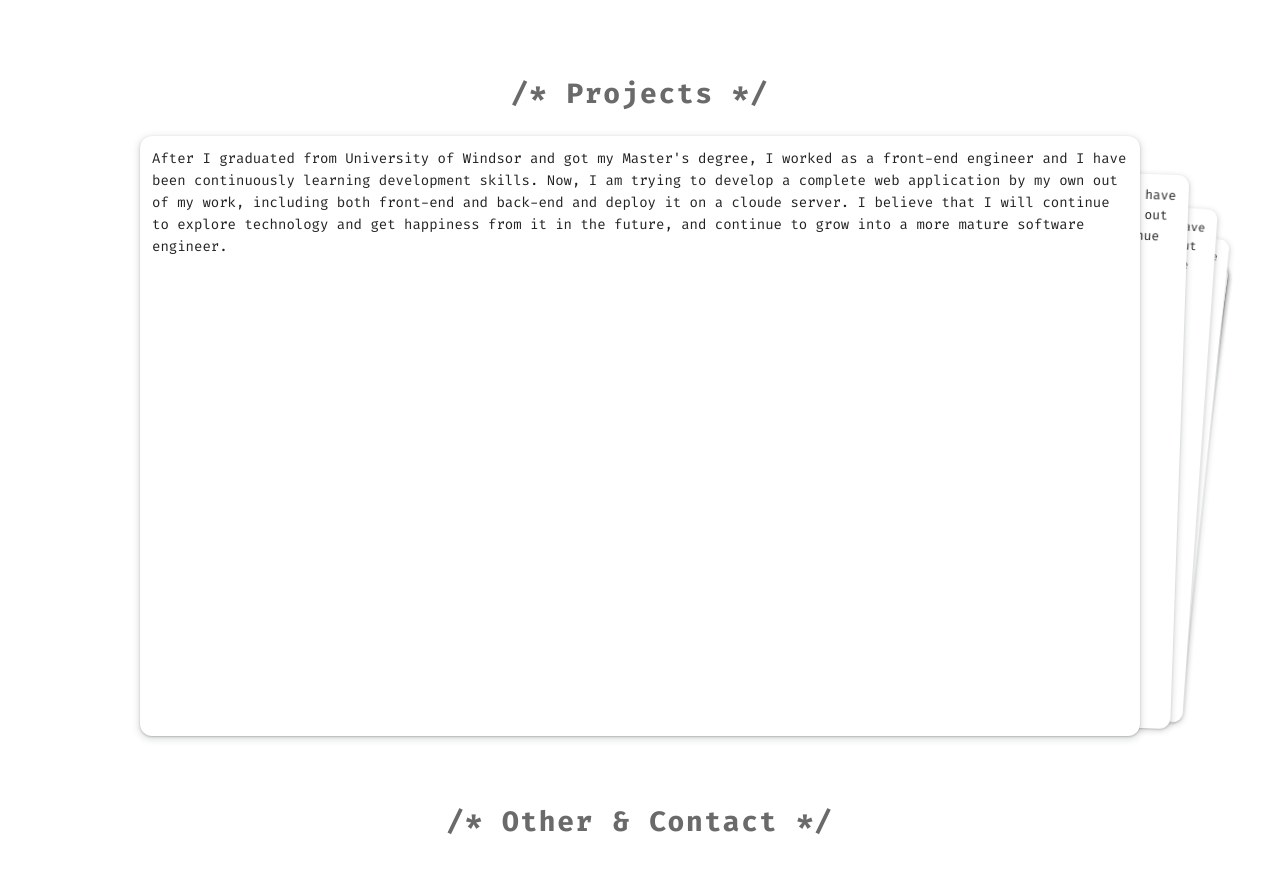
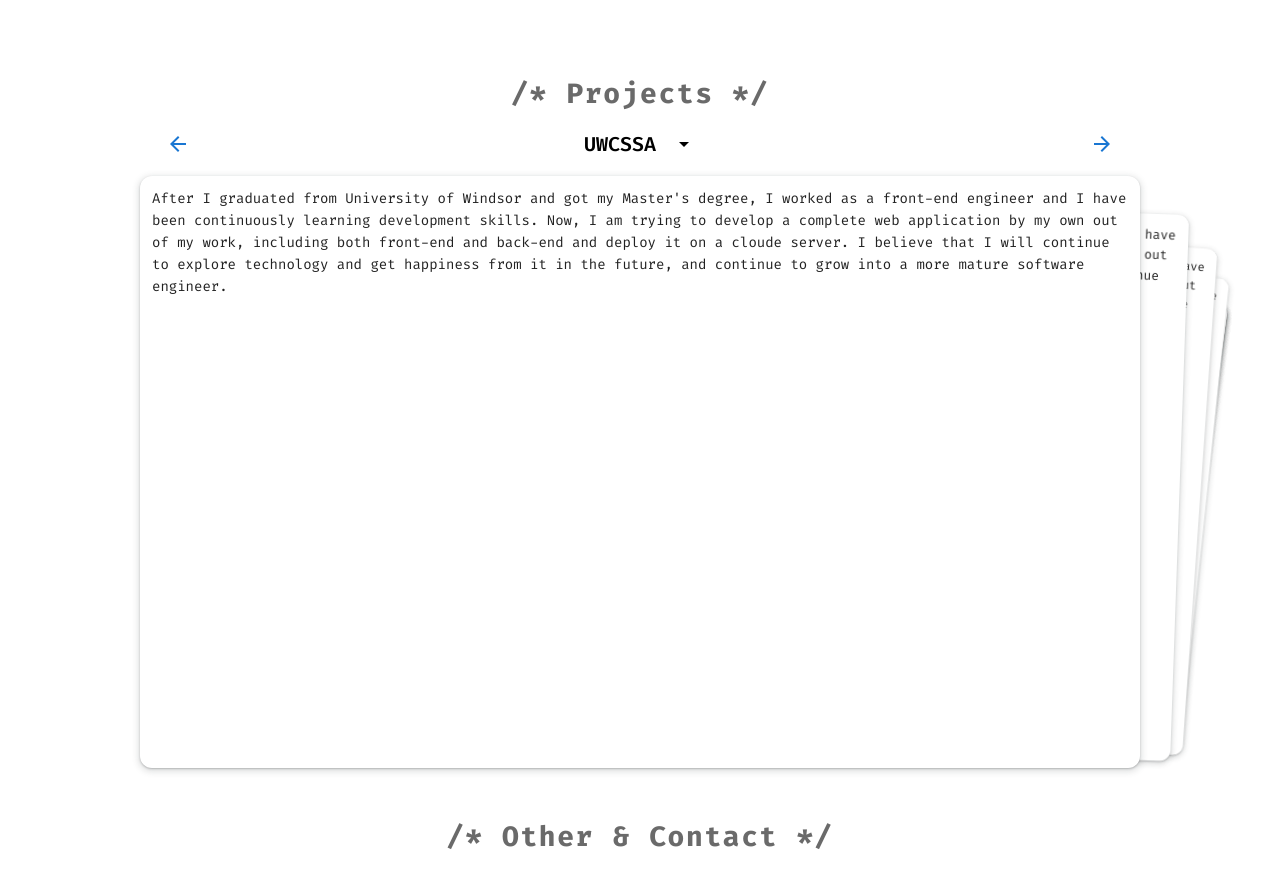
Before and after one commit to jiaxiuli/Personal-Web, a React app: page / in a window 1280 px wide. Shown: the part 8040-8928 px from the top of the page. Built offline with nearby package versions, Linux system fonts and the light colour scheme.

Commit message:
add: project切换功能

```diff
--- a/src/components/LanguageSwitch/LanguageSwitch.js
+++ b/src/components/LanguageSwitch/LanguageSwitch.js
@@ -79,7 +79,7 @@ const LanguageSwitch = () => {
                 anchorEl={anchorEl}
                 placement={'bottom'}
                 transition
-                sx={{ zIndex: 10 }}
+                sx={{ zIndex: 1000 }}
             >
                 {({ TransitionProps }) => (
                 <Fade {...TransitionProps} timeout={350}>
--- a/src/components/Projects/Projects.js
+++ b/src/components/Projects/Projects.js
@@ -5,23 +5,76 @@
  * @LastEditors: 李佳修
  * @FilePath: /Personal-Web/src/components/Projects/Projects.js
  */
-import React from "react";
+import React, { useState, useEffect } from "react";
 import Box from '@mui/material/Box';
 import style from './Projects.less';
-// import StyledTextContainer from "../common/StyledTextContainer";
+import Button from '@mui/material/Button';
+import ArrowBackIcon from '@mui/icons-material/ArrowBack';
+import ArrowForwardIcon from '@mui/icons-material/ArrowForward';
 import TitleContainer from "../common/TitleContainer";
 import FlexBox from "../common/FlexBox";
 import { useTranslation } from "react-i18next";
 import { Swiper, SwiperSlide } from "swiper/react";
 import { EffectCards } from "swiper";
+import { useSwiper } from 'swiper/react';
+import ProjectSwitch from "../projectSwitch/ProjectSwitch";
 import UWCSSA from "./components/UWCSSA";
 import './index.css';
 import "swiper/css";
 import "swiper/css/effect-cards";
 
+export const projectList = [{
+    index: 0,
+    title: 'UWCSSA',
+    component: <UWCSSA />,
+},{
+    index: 1,
+    title: 'UWCSSA1 UWCSSA1 UWCSSA1',
+    component: <UWCSSA />,
+},{
+    index: 2,
+    title: 'UWCSSA22 UWCSSA1 UWCSSA1 UWCSSA1 UWCSSA1',
+    component: <UWCSSA />,
+},{
+    index: 3,
+    title: 'UWCSSA333',
+    component: <UWCSSA />,
+},{
+    index: 4,
+    title: 'UWCSSA444',
+    component: <UWCSSA />,
+},{
+    index: 5,
+    title: 'UWCSSA555',
+    component: <UWCSSA />,
+},{
+    index: 6,
+    title: 'UWCSSA666',
+    component: <UWCSSA />,
+},{
+    index: 7,
+    title: 'UWCSSA77',
+    component: <UWCSSA />,
+}]
+
+const SwipeCommiter = ({ currentIndex }) => {
+    const swiper = useSwiper();
+
+    useEffect(() => {
+        swiper.slideTo(currentIndex, 800);
+    }, [currentIndex, swiper]);
+    return (<></>);
+};
+
+
 const Projects  = () => {
 
     const { t }  = useTranslation();
+    const [currentIndex, setCurrentIndex] = useState(0);
+
+    const handleSelectProject = (index) => {
+        setCurrentIndex(index);
+    }
 
     return (
         <Box
@@ -31,7 +84,47 @@ const Projects  = () => {
             }}
         >
             <TitleContainer title={t('description.project')}/>
-            <FlexBox>
+            <FlexBox flexDirection='column'>
+                <Box
+                    sx={{
+                        display: 'flex',
+                        justifyContent: 'space-between',
+                        alignItems: 'center',
+                        width: '80%',
+                        '@media screen and (max-width: 1000px)': {
+                            width:'85%'
+                        },
+                    }}
+                >
+                    <Button
+                        sx={{
+                            width: '100px'
+                        }}
+                        onClick={() => setCurrentIndex((prev) => {
+                            if (prev - 1 <= -1) {
+                                return projectList.length - 1;
+                            } else {
+                                return prev - 1;
+                            }
+                        })}
+                    >
+                        <ArrowBackIcon />
+                    </Button>
+
+                    <ProjectSwitch
+                        currentIndex={currentIndex}
+                        handleSelectProject={handleSelectProject}
+                    />
+                    <Button
+                        sx={{
+                            width: '100px'
+                        }}
+                        onClick={() =>
+                            setCurrentIndex((prev) => (prev + 1) % projectList.length)}
+                    >
+                        <ArrowForwardIcon />
+                    </Button>
+                </Box>
                 <Box
                     sx={{
                         width: '80%',
@@ -47,15 +140,13 @@ const Projects  = () => {
                         }}
                         grabCursor={true}
                         modules={[EffectCards]}
+                        onSlideChange={(e) => setCurrentIndex(e.activeIndex)}
                     >
-                        <SwiperSlide><UWCSSA /></SwiperSlide>
-                        <SwiperSlide><UWCSSA /></SwiperSlide>
-                        <SwiperSlide><UWCSSA /></SwiperSlide>
-                        <SwiperSlide><UWCSSA /></SwiperSlide>
-                        <SwiperSlide><UWCSSA /></SwiperSlide>
-                        <SwiperSlide><UWCSSA /></SwiperSlide>
-                        <SwiperSlide><UWCSSA /></SwiperSlide>
-                        <SwiperSlide><UWCSSA /></SwiperSlide>
+                        <SwipeCommiter currentIndex={currentIndex}/>
+                        {
+                            projectList.map((item) =>
+                                <SwiperSlide key={item.title}>{item.component}</SwiperSlide>)
+                        }
                     </Swiper>
                 </Box>
             </FlexBox>
--- a/src/components/Projects/components/UWCSSA.js
+++ b/src/components/Projects/components/UWCSSA.js
@@ -12,7 +12,7 @@ const UWCSSA = () => {
             // data-aos="fade-up"
             sx={{
                 // width: '90%',
-                height: '75vh',
+                height: '74vh',
                 m: 0,
                 "@media screen and (max-width: 1500px)": {
                     width: '100%',
--- /dev/null
+++ b/src/components/projectSwitch/ProjectSwitch.js
@@ -0,0 +1,126 @@
+/* eslint-disable react-hooks/exhaustive-deps */
+import React from 'react';
+import Box from '@mui/material/Box';
+import MenuList from '@mui/material/MenuList';
+import MenuItem from '@mui/material/MenuItem';
+import { useEffect, useRef, useState } from 'react';
+import Popper from '@mui/material/Popper';
+import Fade from '@mui/material/Fade';
+import Paper from '@mui/material/Paper';
+import StyledTextContainer from "../common/StyledTextContainer";
+import ArrowDropDownIcon from '@mui/icons-material/ArrowDropDown';
+import { projectList } from '../Projects/Projects';
+
+const ProjectSwitch = ({ currentIndex, handleSelectProject }) => {
+
+    const [menuOpen, setMenuOpen] = useState(false);
+    const [anchorEl, setAnchorEl] = useState(null);
+    const icon = useRef();
+
+    useEffect(() => {
+        if (icon.current) {
+            setAnchorEl(icon.current);
+        }
+    }, [icon.current]);
+
+
+
+
+    const handleToggleMenu = (open) => {
+        setMenuOpen(open);
+    }
+
+    const handleItemClick = (index) => {
+        handleSelectProject(index);
+        setMenuOpen(false);
+    }
+
+
+
+    return (
+        <Box
+            sx={{
+                display: 'flex',
+                alignItems: 'center',
+                cursor: 'pointer',
+                paddingY: 1,
+                paddingX: 3,
+                borderRadius: '21px',
+                transition: 'all 0.5s',
+                '&:hover': {
+                    boxShadow: 'rgba(50, 50, 93, 0.25) 0px 13px 27px -5px, rgba(0, 0, 0, 0.3) 0px 8px 16px -8px'
+                }
+            }}
+            ref={icon}
+            onMouseEnter={() => handleToggleMenu(true)}
+            onMouseLeave={() => handleToggleMenu(false)}
+        >
+            <StyledTextContainer
+                sx={{
+                    fontSize: 25,
+                    fontWeight: 600,
+                    "@media screen and (max-width: 1300px)": {
+                        fontSize: 20,
+                    }
+                }}
+            >
+                {projectList[currentIndex].title}
+            </StyledTextContainer>
+            <Box
+                sx={{
+                    position: 'relative',
+                    display: 'flex',
+                    alignItems: 'center',
+                    ml: 2,
+                }}
+            >
+                <ArrowDropDownIcon />
+
+                <Popper
+                    open={menuOpen}
+                    anchorEl={anchorEl}
+                    placement={'bottom'}
+                    transition
+                    sx={{ zIndex: 100 }}
+                >
+                    {({ TransitionProps }) => (
+                    <Fade {...TransitionProps} timeout={500}>
+                        <Paper>
+                            <MenuList>
+                            {
+                            projectList.map((item) => (
+                                <MenuItem
+                                    key={item.title}
+                                    onClick={() => handleItemClick(item.index)}
+                                >
+                                    <StyledTextContainer
+                                        sx={{
+                                            fontSize: 20,
+                                            p: 1,
+                                            paddingX: 2,
+                                            whiteSpace: 'normal',
+                                            maxWidth: '70vw',
+                                            fontWeight:
+                                                item.title === projectList[currentIndex].title ?
+                                                600 : '',
+                                            color: item.title === projectList[currentIndex].title ?
+                                                '#1769aa' : ''
+                                        }}
+                                    >
+                                        {item.title}
+                                    </StyledTextContainer>
+                                </MenuItem>
+                            ))
+                            }
+                            </MenuList>
+                        </Paper>
+                    </Fade>
+                    )}
+                </Popper>
+            </Box>
+        </Box>
+
+    )
+}
+
+export default ProjectSwitch;
```
